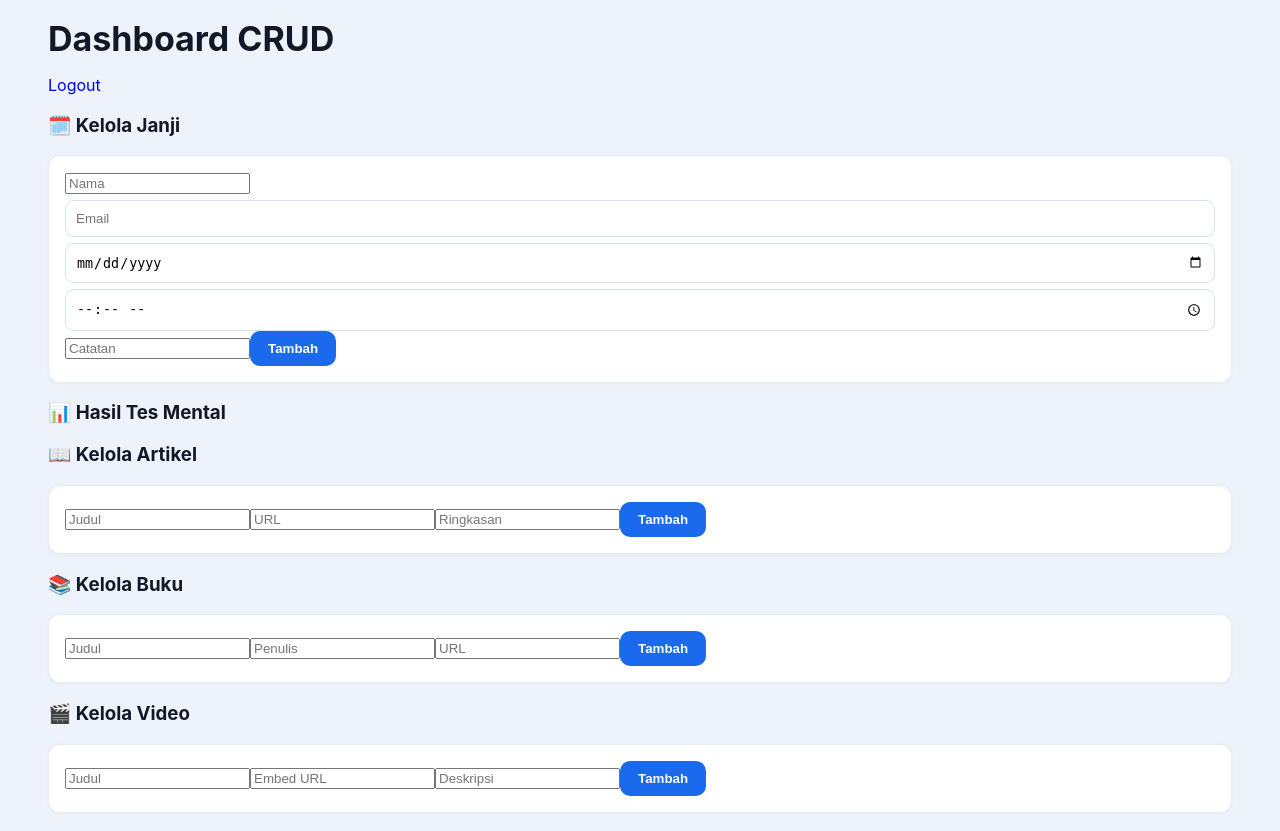
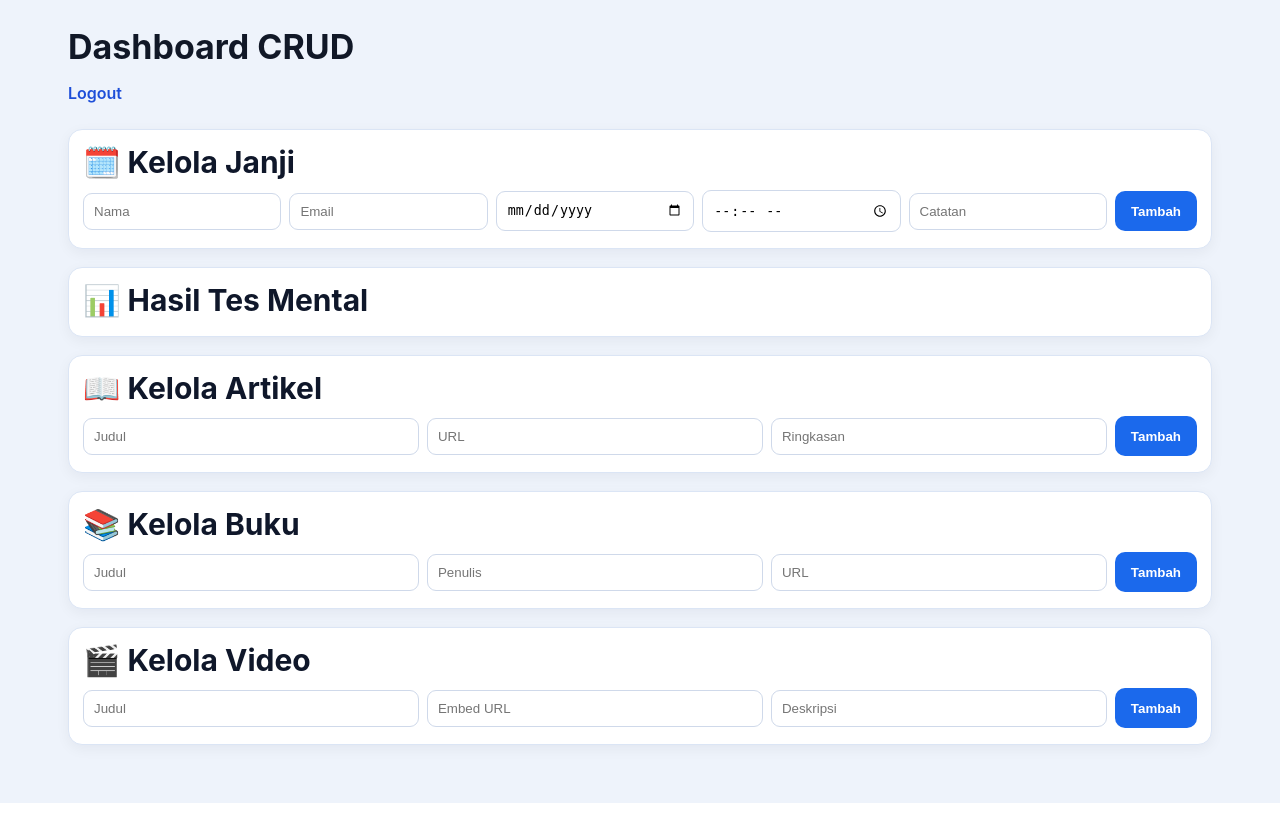
Before and after one commit to deevseek/whm, a PHP site: page /kesmen/admin.php in a window 1280 px wide. After the commit the page ends 803 px from the top, so only its background shows below. Run offline with PHP 8.4, Linux system fonts and the light colour scheme; the visitor is signed in with stand-in values (Sample User, id 1); data that the repository does not hold is empty.

Commit message:
Refine admin dashboard while preserving original flow

```diff
--- a/admin.php
+++ b/admin.php
@@ -75,7 +75,7 @@ $articles = $pdo->query('SELECT * FROM articles ORDER BY created_at DESC')->fetc
 $books = $pdo->query('SELECT * FROM books ORDER BY created_at DESC')->fetchAll();
 $videos = $pdo->query('SELECT * FROM videos ORDER BY created_at DESC')->fetchAll();
 ?>
-<!doctype html><html lang="id"><head><meta charset="utf-8"><title>Admin CRUD WMH</title><link rel="stylesheet" href="assets/css/style.css"></head><body><main class="container"><h2>Dashboard CRUD</h2><p><a href="?logout=1">Logout</a></p>
+<!doctype html><html lang="id"><head><meta charset="utf-8"><title>Admin CRUD WMH</title><link rel="stylesheet" href="assets/css/style.css"></head><body class="admin-page"><main class="container admin-panel"><h2>Dashboard CRUD</h2><p><a class="admin-logout-link" href="?logout=1">Logout</a></p>
 <?php
 function delForm($type, $id) { echo '<form method="post" style="display:inline"><input type="hidden" name="crud_type" value="'.$type.'"><input type="hidden" name="crud_action" value="delete"><input type="hidden" name="id" value="'.$id.'"><button class="btn">Hapus</button></form>'; }
 ?>
--- a/assets/css/style.css
+++ b/assets/css/style.css
@@ -359,3 +359,16 @@ footer .container p{margin:0;color:#4b5563;text-align:center;padding:10px 0}
 
 @media(max-width:1200px){.main-nav,.site-header nav{flex-wrap:wrap}.grid-main{grid-template-columns:1fr}.note-card,.progress-card{grid-column:auto}.feature-row{grid-template-columns:repeat(2,1fr)}.footer-box{grid-template-columns:1fr}}
 @media(max-width:760px){.site-header h1,.brand-title{font-size:30px}.title-card h1{font-size:30px}.question-box h2{font-size:24px}.video-grid,.feature-row{grid-template-columns:1fr}}
+
+/* Admin dashboard improvements */
+.admin-page{background:#eef3fb}
+.admin-panel{max-width:1180px;padding-top:26px;padding-bottom:40px}
+.admin-panel h2{margin-bottom:6px}
+.admin-logout-link{display:inline-block;margin-bottom:10px;color:#1d4ed8;font-weight:600}
+.admin-panel section{background:#fff;border:1px solid #dbe5f5;border-radius:14px;padding:14px 14px 8px;margin:0 0 18px;box-shadow:0 4px 14px rgba(15,23,42,.05)}
+.admin-panel section h3{margin:0 0 10px;font-size:30px;color:#0f172a}
+.admin-panel section form{display:flex;flex-wrap:wrap;gap:8px;align-items:center;margin:0 0 8px;padding:0;background:transparent;border:0;box-shadow:none}
+.admin-panel section form input{flex:1 1 170px;min-width:150px;margin-top:0;border:1px solid #cfd9ea;border-radius:9px;padding:10px;background:#fff}
+.admin-panel section form button.btn{height:40px;padding:0 16px;white-space:nowrap}
+.admin-panel section form[style*="display:inline"]{display:inline-flex;padding:0;margin:0 0 0 4px}
+@media (max-width:768px){.admin-panel section h3{font-size:24px}.admin-panel section form input,.admin-panel section form button.btn{flex:1 1 100%}}
```
